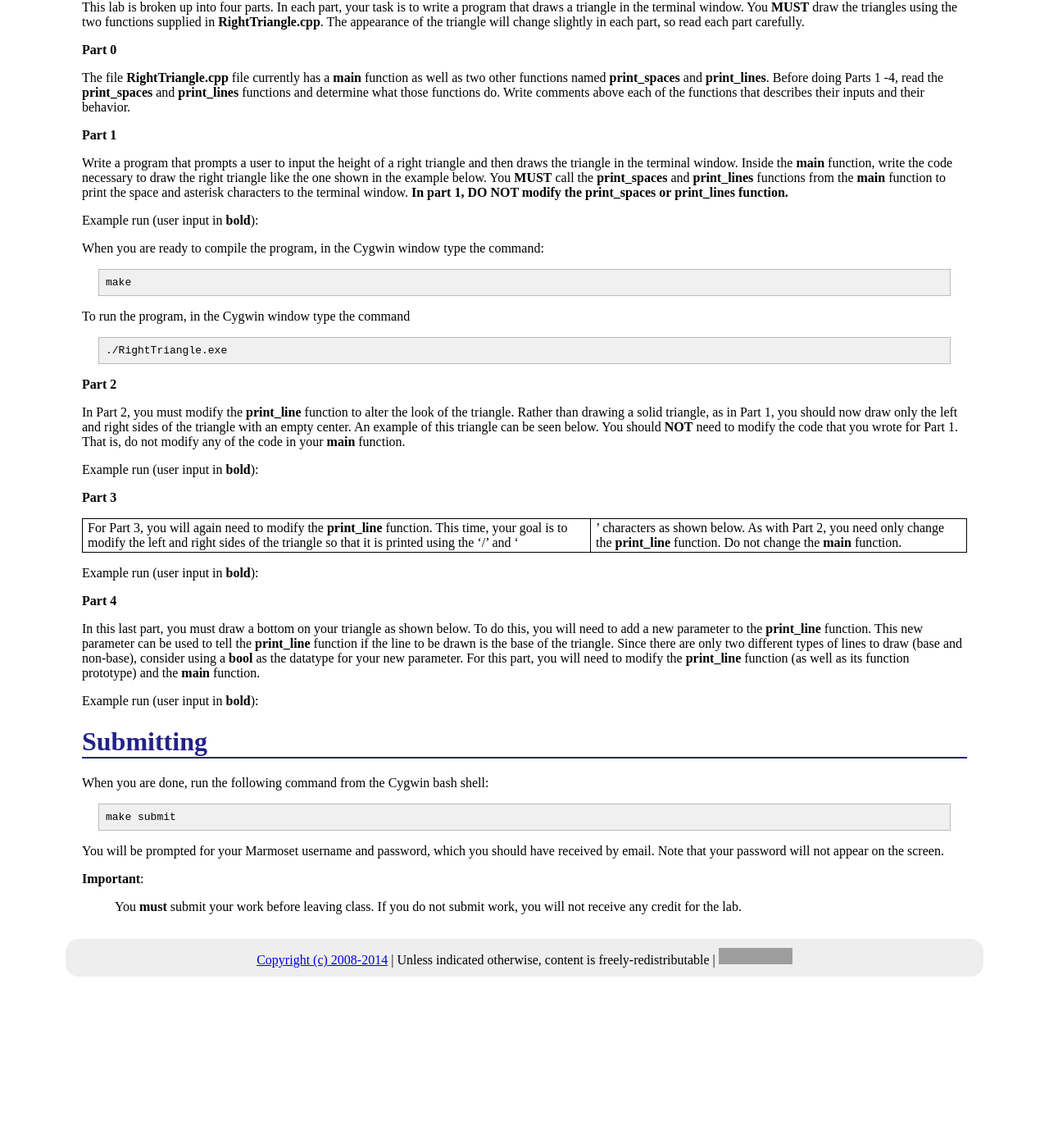
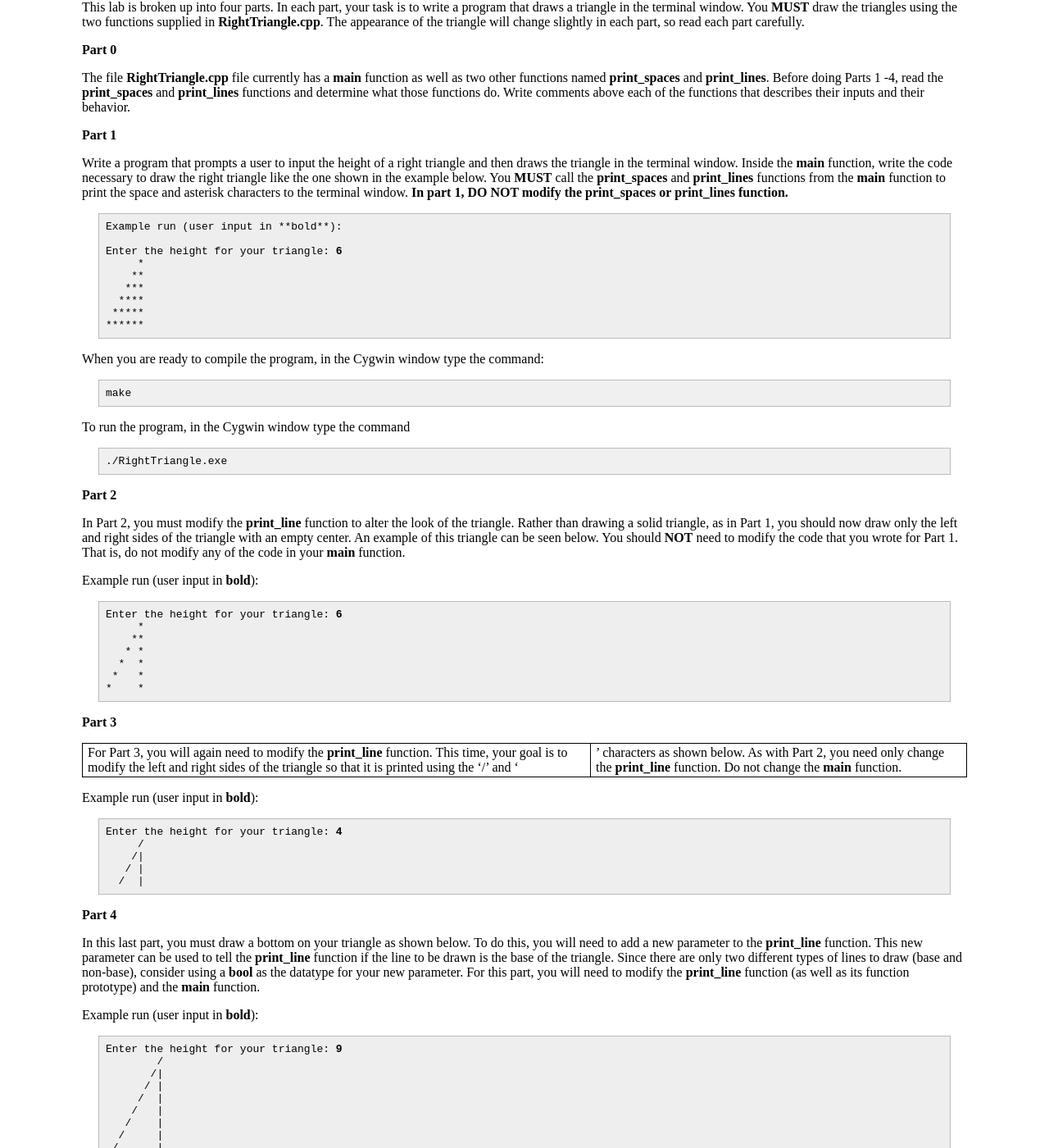
Before and after one commit to ycpcs/cs101-spring2014, a Jekyll site: the page built from labs/lab13.md, in a window 1280 px wide and 1400 px high, scrolled down 492 px. Shown: the whole window at 82% size. Built offline with Jekyll 4.4.1, drawn with Linux system fonts in a browser that asks for light colours; Markdown is read by kramdown in place of the engine named in the settings; before the commit the page ends 1693 px from its top, so only the background shows below that; grey boxes are pictures that could not be loaded.

Commit message:
example transcripts

```diff
--- a/labs/lab13.md
+++ b/labs/lab13.md
@@ -34,7 +34,17 @@ The file **RightTriangle.cpp** file currently has a **main** function as well as
 
 Write a program that prompts a user to input the height of a right triangle and then draws the triangle in the terminal window. Inside the **main** function, write the code necessary to draw the right triangle like the one shown in the example below. You **MUST** call the **print\_spaces** and **print\_lines** functions from the **main** function to print the space and asterisk characters to the terminal window. **In part 1, DO NOT modify the print\_spaces or print\_lines function.**
 
+<pre>
 Example run (user input in **bold**):
+
+Enter the height for your triangle: <b>6</b>
+     *
+    **
+   ***
+  ****
+ *****
+******
+</pre>
 
 When you are ready to compile the program, in the Cygwin window type the command:
 
@@ -50,17 +60,48 @@ In Part 2, you must modify the **print\_line** function to alter the look of the
 
 Example run (user input in **bold**):
 
+<pre>
+Enter the height for your triangle: <b>6</b>
+     *
+    **
+   * *
+  *  *
+ *   *
+*    *
+</pre>
+
 **Part 3**
 
 For Part 3, you will again need to modify the **print\_line** function. This time, your goal is to modify the left and right sides of the triangle so that it is printed using the '/' and '|' characters as shown below. As with Part 2, you need only change the **print\_line** function. Do not change the **main** function.
 
 Example run (user input in **bold**):
 
+<pre>
+Enter the height for your triangle: <b>4</b>
+     /
+    /|
+   / |
+  /  |
+</pre>
+
 **Part 4**
 
 In this last part, you must draw a bottom on your triangle as shown below. To do this, you will need to add a new parameter to the **print\_line** function. This new parameter can be used to tell the **print\_line** function if the line to be drawn is the base of the triangle. Since there are only two different types of lines to draw (base and non-base), consider using a **bool** as the datatype for your new parameter. For this part, you will need to modify the **print\_line** function (as well as its function prototype) and the **main** function.
 
 Example run (user input in **bold**):
+
+<pre>
+Enter the height for your triangle: <b>9</b>
+        /
+       /|
+      / |
+     /  |
+    /   |
+   /    |
+  /     |
+ /      |
+/-------|
+</pre>
 
 Submitting
 ==========
```
